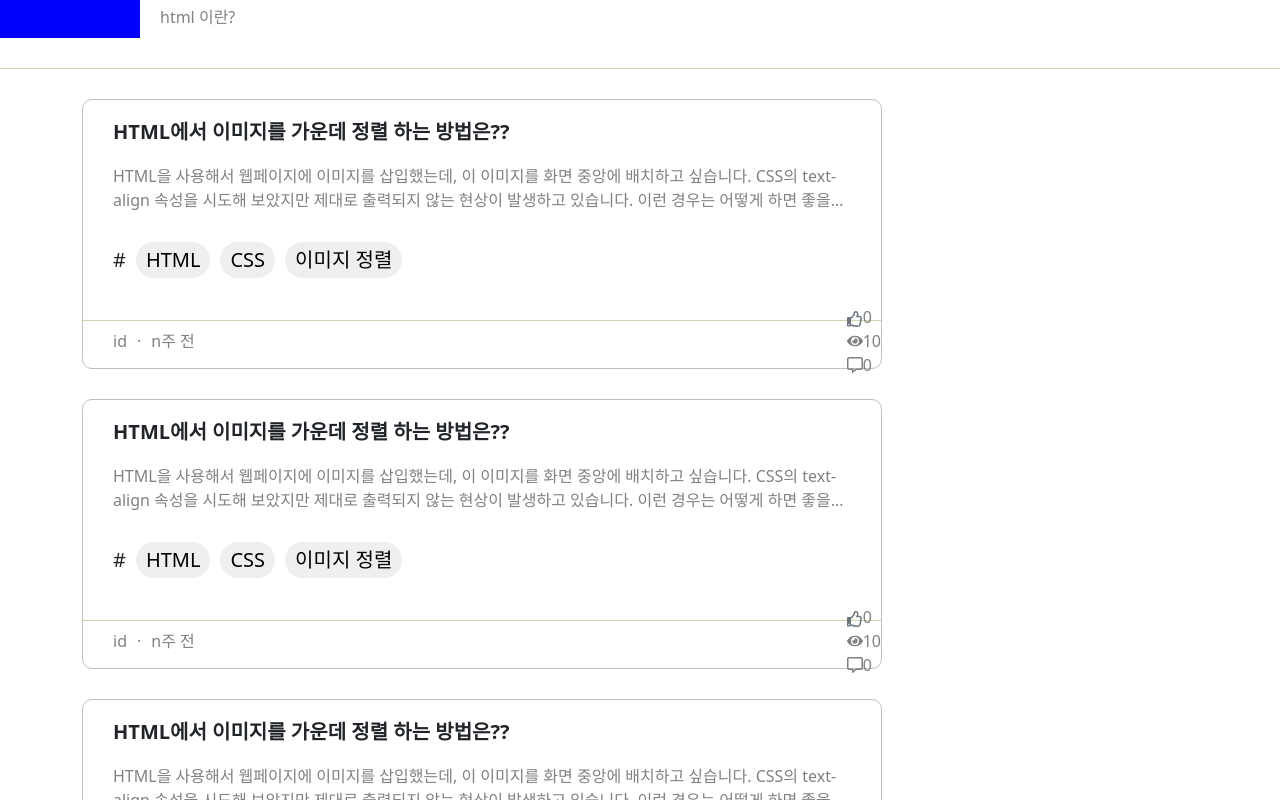
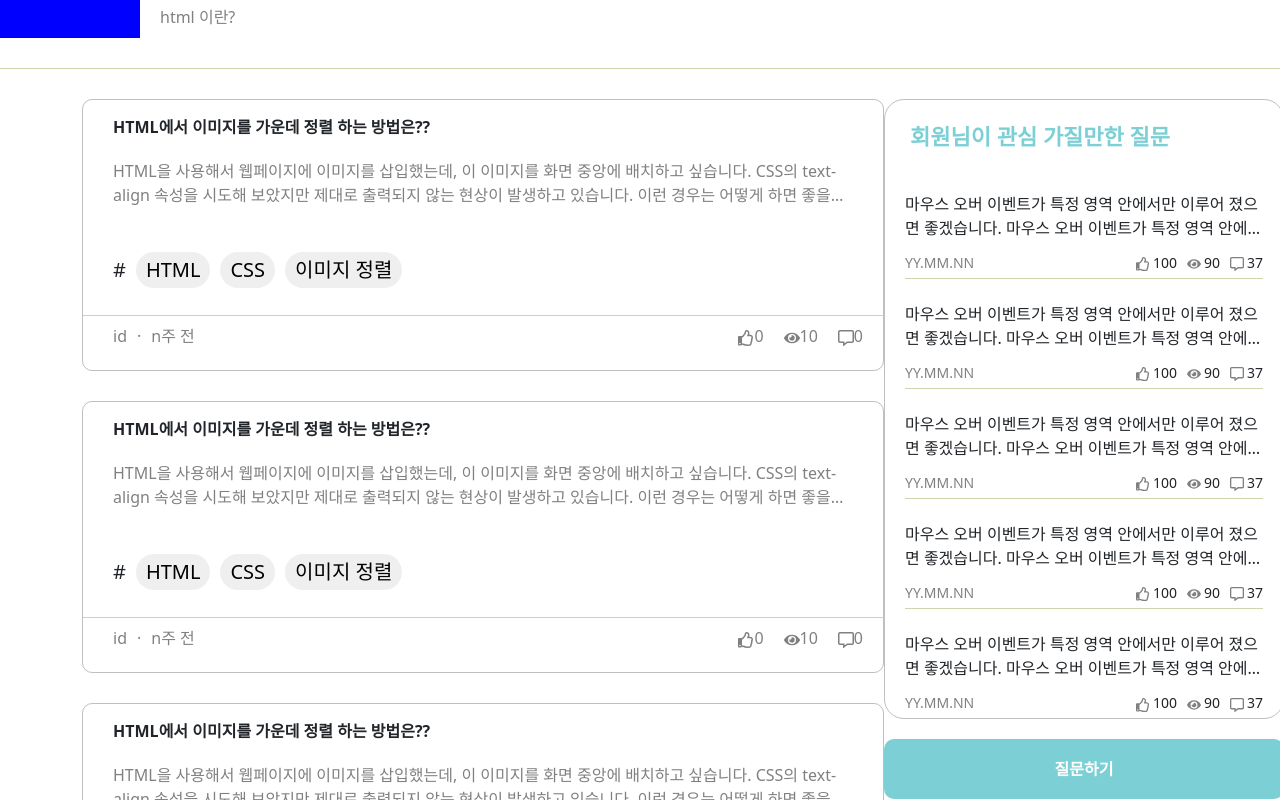
Before and after one commit to clzks/GoingUpDragon, a React (Create React App) app in the folder my-app/: page /AnswerLayout in a window 1280 px wide. Shown: the part 180-980 px from the top of the page. Built offline with nearby package versions, Linux system fonts and the light colour scheme.

Commit message:
QnA페이지 (main) 초안 완성

```diff
--- a/my-app/src/components/common/card/QnACard.jsx
+++ b/my-app/src/components/common/card/QnACard.jsx
@@ -5,6 +5,7 @@ import React from "react";
 import styled from "styled-components";
 import { FaRegCommentAlt } from "react-icons/fa";
 import { FaEye } from "react-icons/fa";
+import { FaRegThumbsUp } from "react-icons/fa";
 
 import HorizontalLine from "../icons/HorizontalLine";
 import SharpTagComponent from "../utilities/tag/SharpTagComponent";
@@ -38,7 +39,7 @@ const QnACard = () => {
         </div>
         <div>
           <StyledLike>
-            <LikeButton></LikeButton>
+            <FaRegThumbsUp></FaRegThumbsUp>
             <span>0</span>
           </StyledLike>
           <StyledView>
@@ -55,7 +56,9 @@ const QnACard = () => {
   );
 };
 
-const StyledCardContainer = styled.div`
+const StyledCardContainer = styled.button`
+  all: unset; /* 기본 버튼 스타일 초기화 */
+  display: block; /* div처럼 블록 요소로 설정 */
   width: 800px;
   height: 270px;
   border: 1px solid rgba(128, 128, 128, 0.5);
@@ -68,7 +71,8 @@ const StyledCardMainPanel = styled.div`
   height: 200px;
 `;
 
-const StyledTitlePanel = styled.h5`
+const StyledTitlePanel = styled.span`
+  height: 60px;
   margin-top: 20px;
   margin-left: 30px;
   margin-right: 30px;
@@ -78,7 +82,9 @@ const StyledTitlePanel = styled.h5`
   text-overflow: ellipsis;
 `;
 
-const StyledContentPanel = styled.h6`
+const StyledContentPanel = styled.span`
+  font-size: 16px;
+  height: 48px;
   display: -webkit-box;
   -webkit-line-clamp: 2; /* 원하는 줄 수로 변경 (예: 3으로 설정하면 3줄) */
   -webkit-box-orient: vertical;
@@ -92,7 +98,7 @@ const StyledContentPanel = styled.h6`
 `;
 
 const StyledSharpTag = styled.div`
-  margin-top: 30px;
+  margin-top: 45px;
   margin-left: -20px; /* 왼쪽으로 20px 이동 */
 `;
 
@@ -114,18 +120,15 @@ const StyledDate = styled.span`
 `;
 
 const StyledLike = styled.span`
-  display: flex;
-  align-items: center;
+  margin-right: 20px;
 `;
 
 const StyledView = styled.span`
-  display: flex;
-  align-items: center;
+  margin-right: 20px;
 `;
 
 const StyledReview = styled.span`
-  display: flex;
-  align-items: center;
+  margin-right: 20px;
 `;
 
 export default QnACard;
--- a/my-app/src/components/qnAPage/header/QnAHeader.jsx
+++ b/my-app/src/components/qnAPage/header/QnAHeader.jsx
@@ -1,3 +1,5 @@
+// GoingUpDragon/my-app/src/components/qnAPage/header/QnAHeader.jsx
+
 import React from "react";
 import HorizontalLine from "../../common/icons/HorizontalLine";
 import styled from "styled-components";
--- a/my-app/src/components/qnAPage/main/QnAMainConainer.jsx
+++ b/my-app/src/components/qnAPage/main/QnAMainConainer.jsx
@@ -1,23 +1,54 @@
 // GoingUpDragon/my-app/src/components/qnAPage/main/QnAMainConainer.jsx
-import React from "react";
+import React, { useState } from "react";
 
 // 외부 라이브러리
 import { Container } from "react-bootstrap";
 import styled from "styled-components";
 import QnACard from "../../common/card/QnACard";
+import Pagination from "../../searchPage/searchPagination/SearchPagination";
+import QnARecommend from "../sideComponent/QnARecommend";
+import QuestionButton from "../sideComponent/QuestionButton";
+
+const ReviewData = new Array(113).fill(0);
 
 const QnAMainConainer = () => {
+  const IsMain = true;
+
+  const ITEMS_PER_PAGE = 8; // 한 페이지당 표시할 아이템 수
+  const [currentPage, setCurrentPage] = useState(1);
+  // 현재 페이지에 표시할 데이터 계산
+  const startIdx = (currentPage - 1) * ITEMS_PER_PAGE;
+  const endIdx = startIdx + ITEMS_PER_PAGE;
+  const currentData = ReviewData.slice(startIdx, endIdx);
+
+  const handlePageChange = (page) => {
+    setCurrentPage(page);
+  };
+
   return (
-    <Container>
+    <StyledContainer>
       <StyledLeftPanel>
-        <QnACard></QnACard>
-        <QnACard></QnACard>
-        <QnACard></QnACard>
+        {currentData.map((item, index) => (
+          <QnACard key={index}></QnACard>
+        ))}
+        <Pagination
+          totalItems={ReviewData.length}
+          itemsPerPage={ITEMS_PER_PAGE}
+          currentPage={currentPage}
+          onPageChange={handlePageChange}
+        ></Pagination>
       </StyledLeftPanel>
-      <StyledRightPanel></StyledRightPanel>
-    </Container>
+      <StyledRightPanel>
+        <QnARecommend isMain={IsMain}></QnARecommend>
+        <QuestionButton></QuestionButton>
+      </StyledRightPanel>
+    </StyledContainer>
   );
 };
+
+const StyledContainer = styled(Container)`
+  display: flex;
+`;
 
 const StyledLeftPanel = styled.div`
   flex: 2;
@@ -25,6 +56,7 @@ const StyledLeftPanel = styled.div`
 
 const StyledRightPanel = styled.div`
   flex: 1;
+  margin-top: 30px;
 `;
 
 export default QnAMainConainer;
--- /dev/null
+++ b/my-app/src/components/qnAPage/sideComponent/QnARecommend.jsx
@@ -0,0 +1,40 @@
+// GoingUpDragon/my-app/src/components/qnAPage/sideComponent/QnARecommend.jsx
+
+import React from "react";
+
+// 외부 라이브러리
+import styled from "styled-components";
+import QnARecommendCard from "./QnARecommendCard";
+
+const QnARecommend = ({ isMain }) => {
+  return (
+    <StyledContainer>
+      <StyledTitle>
+        {isMain ? "회원님이 관심 가질만한 질문" : "이 글과 비슷한 Q&A"}
+      </StyledTitle>
+      <QnARecommendCard></QnARecommendCard>
+      <QnARecommendCard></QnARecommendCard>
+      <QnARecommendCard></QnARecommendCard>
+      <QnARecommendCard></QnARecommendCard>
+      <QnARecommendCard isLast={true}></QnARecommendCard>
+    </StyledContainer>
+  );
+};
+
+const StyledContainer = styled.div`
+  width: 400px;
+  height: 620px;
+  border-radius: 20px;
+  border: 1px solid rgba(128, 128, 128, 0.5);
+`;
+
+const StyledTitle = styled.div`
+  height: 60px;
+  font-size: 22px;
+  font-weight: 600;
+  margin-top: 20px;
+  margin-left: 25px;
+  color: #7cd0d5;
+`;
+
+export default QnARecommend;
--- /dev/null
+++ b/my-app/src/components/qnAPage/sideComponent/QnARecommendCard.jsx
@@ -0,0 +1,84 @@
+// GoingUpDragon/my-app/src/components/qnAPage/sideComponent/QnARecommendCard.jsx
+
+import React from "react";
+
+// 외부 라이브러리
+import styled from "styled-components";
+import HorizontalLine from "../../common/icons/HorizontalLine";
+import { FaRegCommentAlt } from "react-icons/fa";
+import { FaEye } from "react-icons/fa";
+import { FaRegThumbsUp } from "react-icons/fa";
+
+const QnARecommendCard = ({ isLast = false }) => {
+  return (
+    <StyledCardContainer>
+      <StyledCardTitle>
+        마우스 오버 이벤트가 특정 영역 안에서만 이루어 졌으면 좋겠습니다. 마우스
+        오버 이벤트가 특정 영역 안에서만 이루어 졌으면 좋겠습니다.
+      </StyledCardTitle>
+      <StyledCardFooter>
+        <div>
+          <StyledCardDate>YY.MM.NN</StyledCardDate>
+        </div>
+        <div>
+          <StyledThumbUp></StyledThumbUp>
+          <span>100</span>
+          <StyledEye></StyledEye>
+          <span>90</span>
+          <StyledComment></StyledComment>
+          <span>37</span>
+        </div>
+      </StyledCardFooter>
+      {isLast ? <></> : <HorizontalLine></HorizontalLine>}
+    </StyledCardContainer>
+  );
+};
+
+const StyledCardContainer = styled.button`
+  all: unset; /* 모든 기본 버튼 스타일 초기화 */
+  height: 110px;
+  margin-left: 20px;
+  margin-right: 20px;
+`;
+
+const StyledCardTitle = styled.div`
+  height: 48px;
+  font-size: 16px;
+  display: -webkit-box; /* Flexbox처럼 동작 */
+  -webkit-box-orient: vertical; /* 수직 정렬 방향 */
+  -webkit-line-clamp: 2; /* 2줄로 제한 */
+  overflow: hidden; /* 넘치는 내용 숨김 */
+  text-overflow: ellipsis; /* 생략부호(...) 처리 */
+  margin-bottom: 12px;
+`;
+
+const StyledCardFooter = styled.div`
+  justify-content: space-between; /* 양쪽 정렬 */
+  display: flex;
+  font-size: 14px;
+  margin-bottom: 5px;
+`;
+
+const StyledCardDate = styled.span`
+  color: gray;
+  margin-right: 2px;
+`;
+
+const StyledThumbUp = styled(FaRegThumbsUp)`
+  margin-right: 3px;
+  color: gray;
+`;
+
+const StyledEye = styled(FaEye)`
+  margin-right: 3px;
+  margin-left: 10px;
+  color: gray;
+`;
+
+const StyledComment = styled(FaRegCommentAlt)`
+  margin-right: 3px;
+  margin-left: 10px;
+  color: gray;
+`;
+
+export default QnARecommendCard;
--- /dev/null
+++ b/my-app/src/components/qnAPage/sideComponent/QuestionButton.jsx
@@ -0,0 +1,27 @@
+// GoingUpDragon/my-app/src/components/qnAPage/sideComponent/QuestionButton.jsx
+import React from "react";
+
+// 외부 라이브러리
+import styled from "styled-components";
+
+const QuestionButton = () => {
+  return <StyledContainer>질문하기</StyledContainer>;
+};
+
+const StyledContainer = styled.button`
+  width: 400px;
+  height: 60px;
+  border-radius: 10px;
+  background-color: #7cd0d5;
+  border: none;
+  margin-top: 20px;
+  margin-bottom: 30px;
+  font-weight: 600;
+  color: white;
+
+  &:hover {
+    background-color: #b0e8f1;
+  }
+`;
+
+export default QuestionButton;
--- a/my-app/src/components/searchPage/searchCourseCards/SearchCardDatas.jsx
+++ b/my-app/src/components/searchPage/searchCourseCards/SearchCardDatas.jsx
@@ -45,7 +45,6 @@ const SearchCardDatas = () => {
     return content;
   };
 
-
   return (
     <StyledCourseListContainer>
       {renderContent()}
```
Also changed, not shown: my-app/src/components/searchPage/searchPagination/SearchPagination.jsx (+4 -3 lines).
